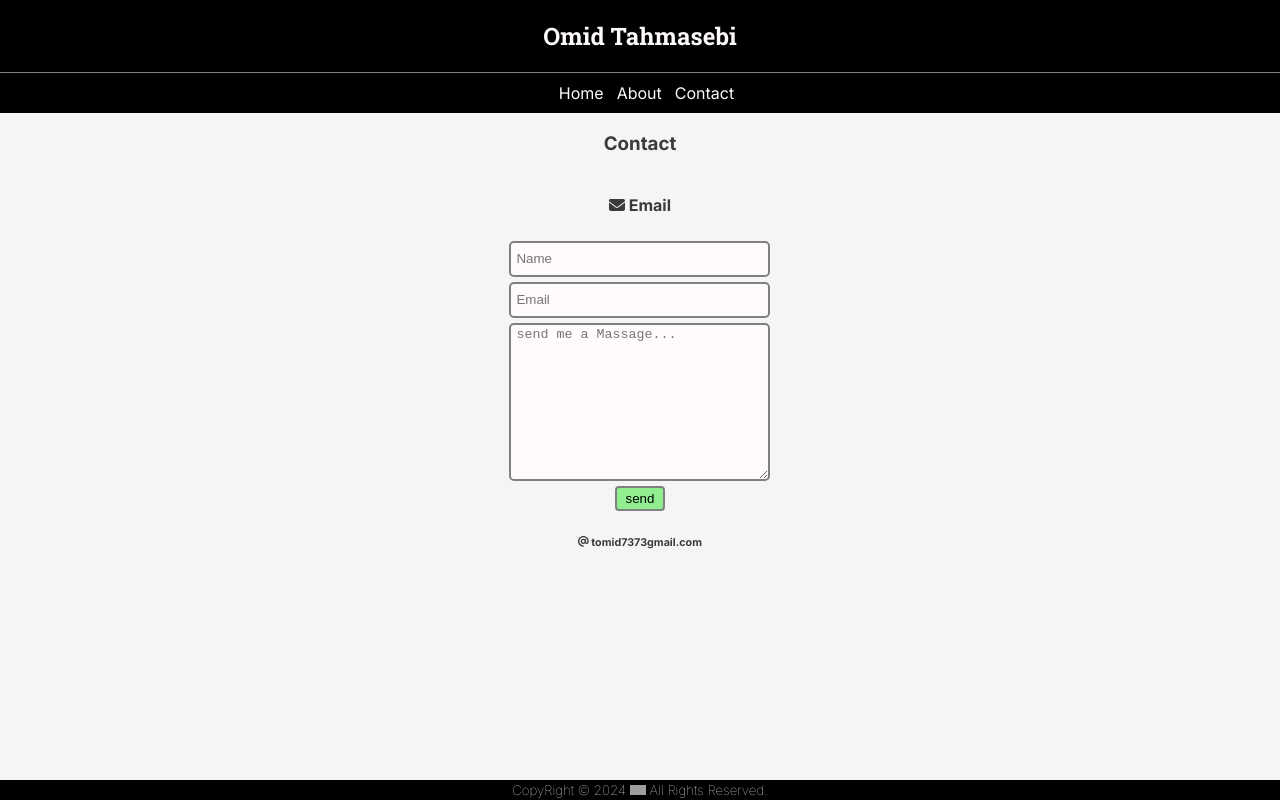
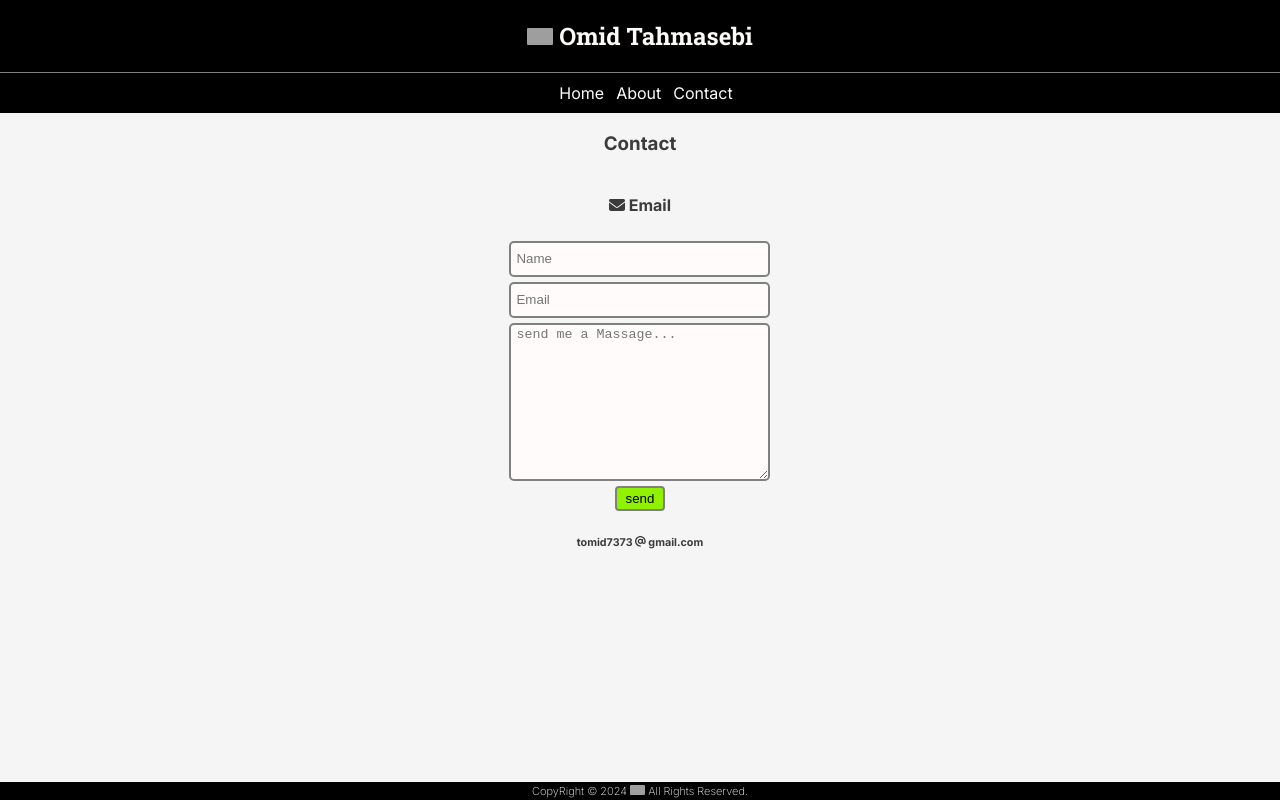
Before and after one commit to OmidTahmasbi1994/my-website, a React (Create React App) app: page /my-website/contact in a window 1280 px wide. Built offline with nearby package versions, Linux system fonts and the light colour scheme; grey boxes are pictures that could not be loaded.

Commit message:
commit (5)

```diff
--- a/src/App.css
+++ b/src/App.css
@@ -22,6 +22,12 @@
   font-family: 'roboto slab';
   font-weight: 400;
 }
+.headerIcon
+{
+  width: 26px;
+  height: 17px;
+  border-radius: 1px;
+}
 .navigation
 {
   width: 100%;
@@ -34,7 +40,7 @@
 }
 .navigation a
 {
-  margin-left: 13px;
+  margin-left: 12px;
   text-decoration: none;
   color: snow;
   font-family: 'inter';
@@ -102,7 +108,7 @@
   margin-top: 5px;
   border: 2px solid gray;
   border-radius: 4px;
-  background: lightgreen;
+  background: rgb(144, 241, 0);
   color: black;
   cursor: pointer;
 }
@@ -113,7 +119,7 @@
 .footer
 {
   width: 100%;
-  height: 20px;
+  height: 18px;
   position: fixed;
   bottom: 0;
   display: flex;
@@ -122,10 +128,12 @@
   align-items: center;
   background: black;
   color: snow;
-  font-weight: 100;
+  font-weight: 200;
+  font-size: 11px;
 }
 .footerIcon
 {
-  width: 16px;
+  width: 15px;
   height: 10px;
+  border-radius: 1px;
 }
--- a/src/components/footer.js
+++ b/src/components/footer.js
@@ -3,7 +3,7 @@ import image from '../images/icon.jpg';
 export const Footer = ()=>{
     return(
         <footer className="footer">
-            <sub>CopyRight © 2024 <img className='footerIcon' src={image}/> All Rights Reserved.</sub>
+            <p>CopyRight © 2024 <img className='footerIcon' src={image} alt=''/> All Rights Reserved.</p>
         </footer>
     )
 }
--- a/src/components/header.js
+++ b/src/components/header.js
@@ -1,9 +1,10 @@
 import {Link} from 'react-router-dom';
+import image from '../images/icon.jpg';
 
 export const Header = ()=>{
     return(
         <header className="header">
-            <h2 className='headerTitle'>Omid Tahmasebi</h2>
+            <h2 className='headerTitle'><img className='headerIcon' src={image}/> Omid Tahmasebi</h2>
             <nav className='navigation'>
                 <Link to={'/my-website/'}>Home</Link>
                 <Link to={'/my-website/about'}>About</Link>
--- a/src/routesElements/contactPage.js
+++ b/src/routesElements/contactPage.js
@@ -19,7 +19,7 @@ export const Contact = ()=>{
                     </form>
                 </div>
                 <div>
-                    <h6><FontAwesomeIcon icon={faAt} /> tomid7373gmail.com</h6>
+                    <h6>tomid7373 <FontAwesomeIcon icon={faAt} /> gmail.com</h6>
                 </div>
             </main>
         </div>
```
